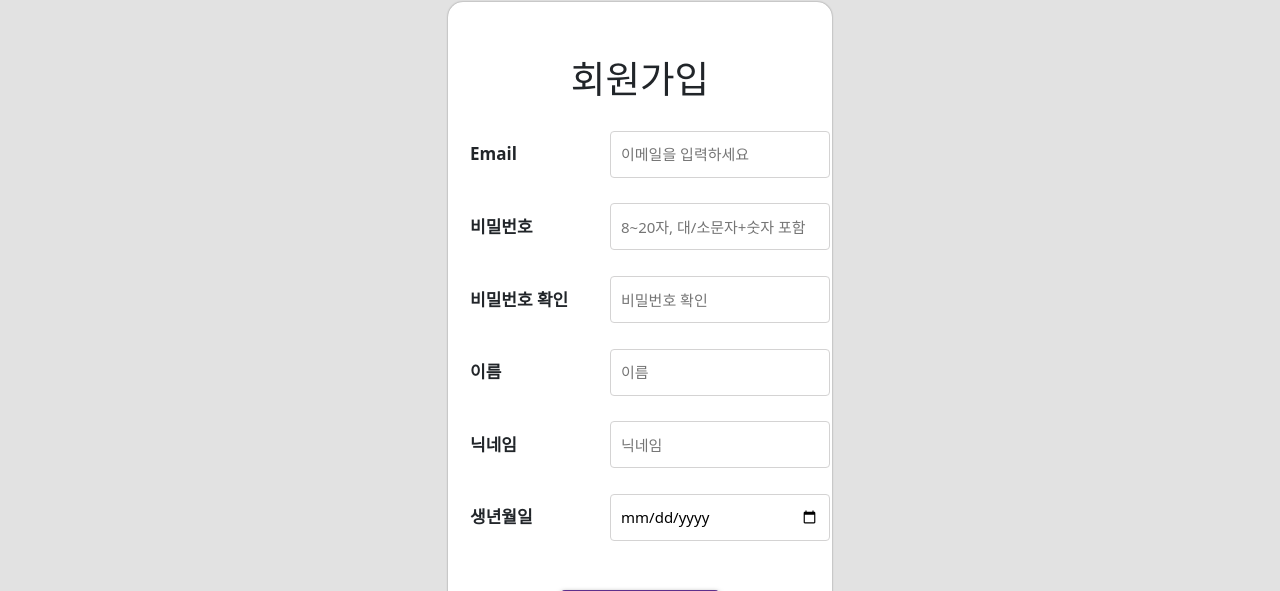
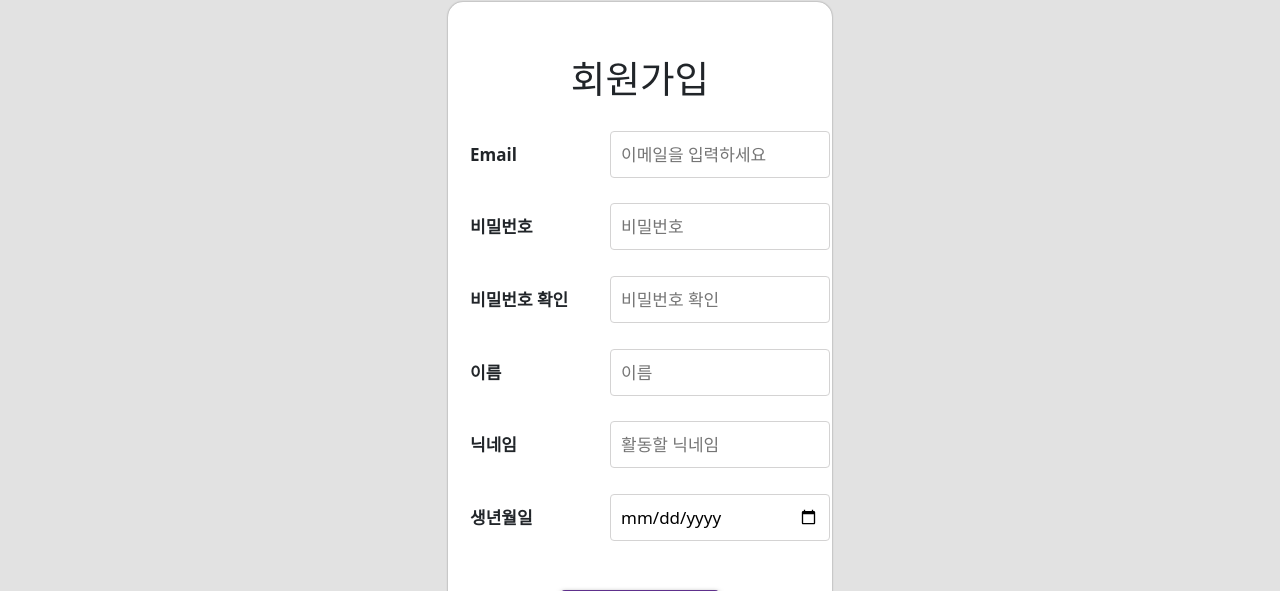
Before and after one commit to psj1123/5TeamProject, a React (Create React App) app: page /register in a window 1280 px wide. Shown: the part 157-748 px from the top of the page. Built offline with nearby package versions, Linux system fonts and the light colour scheme.

Commit message:
Revert "[fix] 회원가입 input 속성 수정"
This reverts commit d1b4d870e08b3b655d3195cd7ff3fea30deb5138.

```diff
--- a/src/Components/RegisterSecton.js
+++ b/src/Components/RegisterSecton.js
@@ -86,7 +86,6 @@ const RegisterSection = () => {
               <input
                 type="email"
                 id="email"
-                maxLength="40"
                 placeholder="이메일을 입력하세요"
                 onKeyDown={(e) => {
                   if (e.key === 'Enter') {
@@ -106,9 +105,7 @@ const RegisterSection = () => {
               <input
                 type="password"
                 id="password"
-                minLength="8"
-                maxLength="20"
-                placeholder="8~20자, 대/소문자+숫자 포함"
+                placeholder="비밀번호"
                 onKeyDown={(e) => {
                   if (e.key === 'Enter') {
                     confirmPasswordRef.current.focus();
@@ -127,8 +124,6 @@ const RegisterSection = () => {
               <input
                 type="password"
                 id="confirmPassword"
-                minLength="8"
-                maxLength="20"
                 placeholder="비밀번호 확인"
                 onKeyDown={(e) => {
                   if (e.key === 'Enter') {
@@ -148,7 +143,6 @@ const RegisterSection = () => {
               <input
                 type="text"
                 id="name"
-                maxLength="10"
                 placeholder="이름"
                 onKeyDown={(e) => {
                   if (e.key === 'Enter') {
@@ -168,8 +162,7 @@ const RegisterSection = () => {
               <input
                 type="text"
                 id="nickname"
-                maxLength="10"
-                placeholder="닉네임"
+                placeholder="활동할 닉네임"
                 onKeyDown={(e) => {
                   if (e.key === 'Enter') {
                     dateOfBirthRef.current.focus();
--- a/src/Styles/Register.css
+++ b/src/Styles/Register.css
@@ -26,7 +26,7 @@
 }
 
 .register_form input {
-    font-size: 15px;
+    font-size: 17px;
     padding: 10px;
     border: 1px solid #d4d3d3;
     border-radius: 4px;
```
